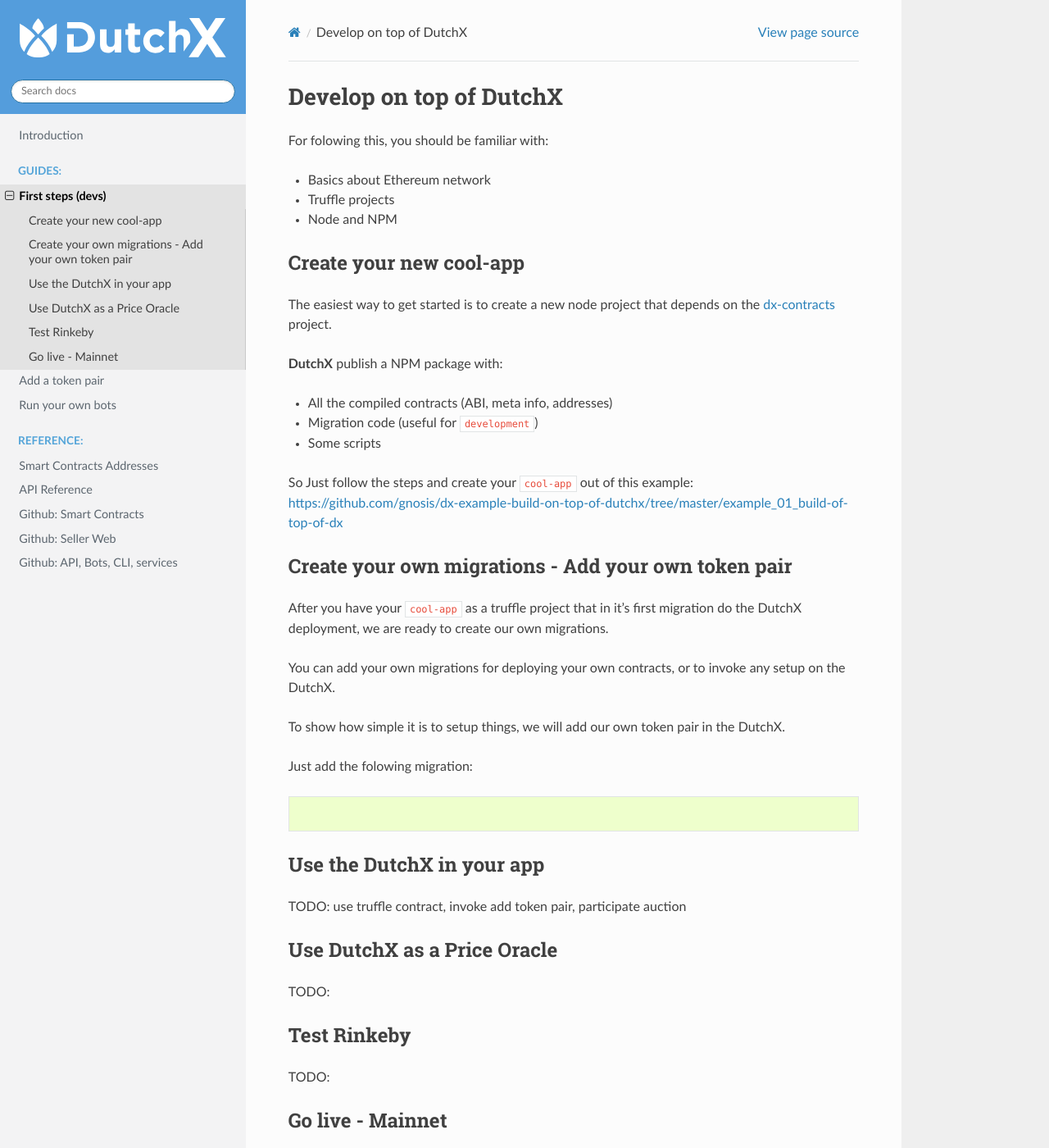
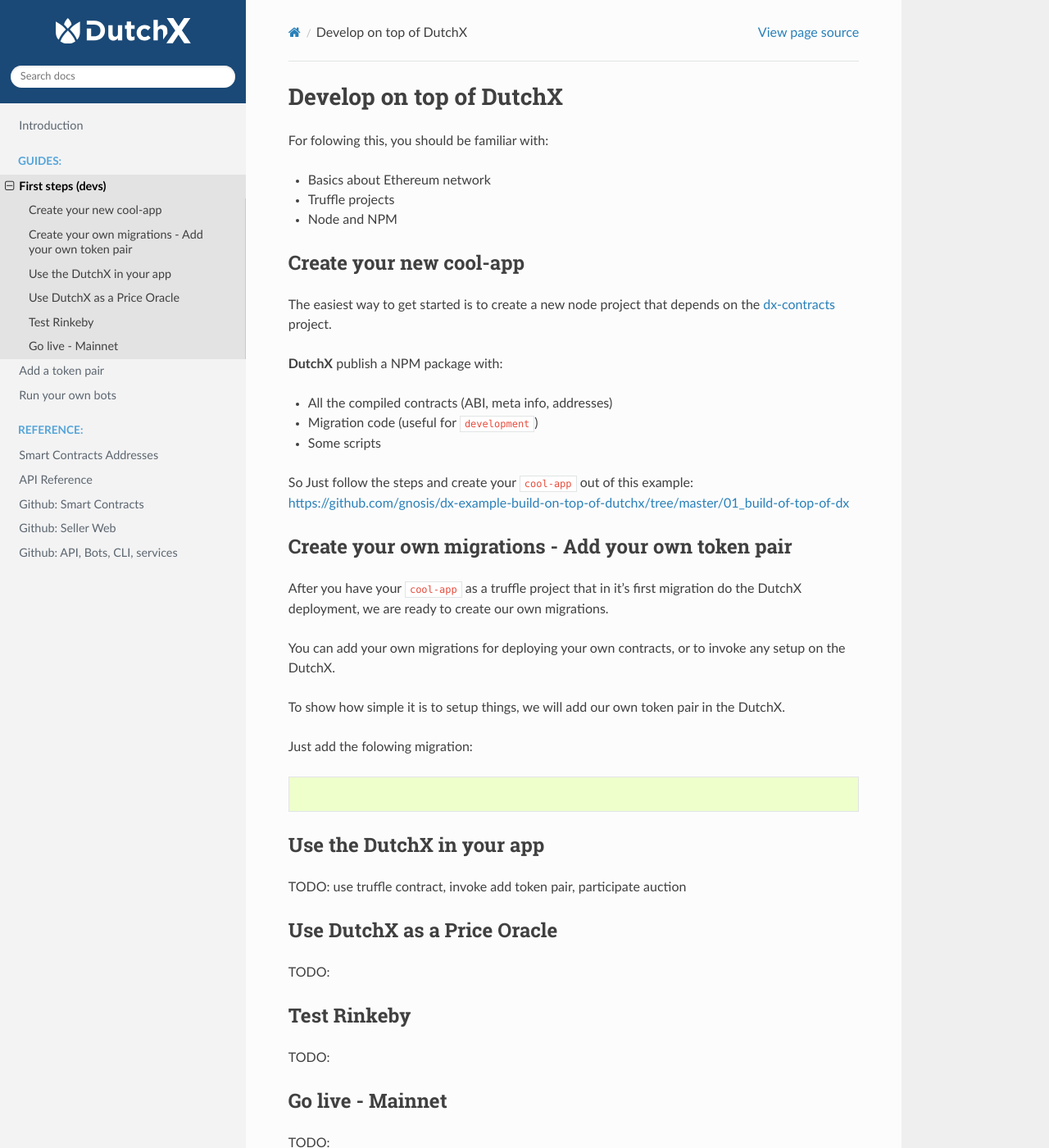
Before and after one commit to gnosis/dx-docs, a Sphinx documentation site: the page built from source/dev-first-steps.md, in a window 1280 px wide and 1400 px high. Shown: the whole window at 82% size. Built offline with Sphinx 7.4.7 and the Read the Docs theme 2.0.0, drawn with Linux system fonts in a browser that asks for light colours.

Commit message:
Improve css style

```diff
--- a/source/_templates/layout.html
+++ b/source/_templates/layout.html
@@ -4,13 +4,28 @@
   <style>
     /* Sidebar header (and topbar for mobile) */
     .wy-side-nav-search, .wy-nav-top {
-      background: #549ddc;
+      /* background: #549ddc; */
+      background: #1a4977;
+      padding: .8em .8em 1.2em .8em;
+    }
+
+    .wy-side-nav-search>a img.logo {
+      max-width: 175px;
+    }
+
+    .wy-side-nav-search>div.version {
+      text-transform: uppercase;
+      font-size: 0.8em;
+      letter-spacing: 1px;
+    }
+
+    .wy-side-nav-search input[type=text] {
+      border: 0;
     }
 
     /* Sidebar */
     .wy-nav-side {
       background: #f3f3f4;
-
     }
 
     .wy-nav-side a {
--- a/source/dev-first-steps.md
+++ b/source/dev-first-steps.md
@@ -15,7 +15,7 @@
 * Some scripts
 
 So Just follow the steps and create your `cool-app` out of this example:
-[https://github.com/gnosis/dx-example-build-on-top-of-dutchx/tree/master/example_01_build-of-top-of-dx](https://github.com/gnosis/dx-example-build-on-top-of-dutchx/tree/master/example_01_build-of-top-of-dx)
+[https://github.com/gnosis/dx-example-build-on-top-of-dutchx/tree/master/01_build-of-top-of-dx](https://github.com/gnosis/dx-example-build-on-top-of-dutchx/tree/master/01_build-of-top-of-dx)
 
 ## Create your own migrations - Add your own token pair
 After you have your `cool-app` as a truffle project that in it's first migration
```
